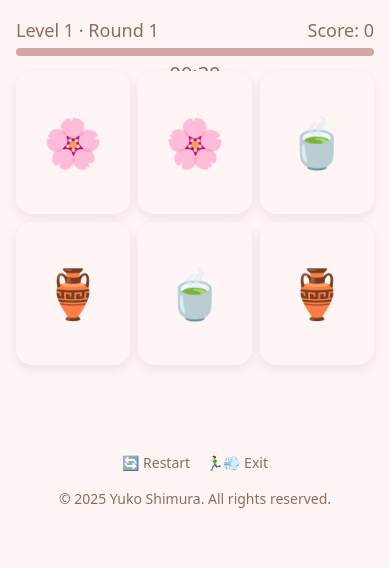
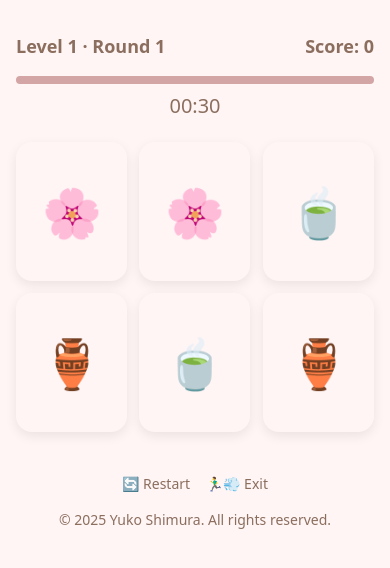
Before and after one commit to yuks77/memory-match-game, a React (Vite) app: page /start in a window 390 px wide. Both pictures are taken after typing "Sample" into the empty fields and a click on the button "Begin Round 1". Shown: the top 568 px of the page. Built offline with nearby package versions, Linux system fonts and the light colour scheme.

Commit message:
UI/UX improvements: Responsive font sizes, better card positioning, improved spacing, and background fixes

```diff
--- a/src/App.tsx
+++ b/src/App.tsx
@@ -14,6 +14,7 @@ const TestGameComplete = () => {
 function App() {
   return (
     <Router>
+      <div className="min-h-screen h-full">
         <Routes>
           <Route path="/" element={<Home />} />
           <Route path="/start" element={<UsernameInput />} />
@@ -21,6 +22,7 @@ function App() {
           <Route path="/test-complete" element={<TestGameComplete />} />
           <Route path="/leaderboard" element={<Leaderboard />} />
         </Routes>
+      </div>
     </Router>
   )
 }
--- a/src/index.css
+++ b/src/index.css
@@ -9,24 +9,21 @@ html, body, #root {
   height: 100%;
 }
 
+html {
+  background-color: #FFF5F5;
+}
+
+body {
+  background-color: #FFF5F5;
+}
+
 #root {
   display: flex;
   flex-direction: column;
+  background-color: #FFF5F5;
 }
 
 @layer utilities {
-  .perspective-1000 {
-    perspective: 1000px;
-  }
-
-  .transform-style-preserve-3d {
-    transform-style: preserve-3d;
-  }
-
-  .backface-hidden {
-    backface-visibility: hidden;
-  }
-
   .rotate-y-180 {
     transform: rotateY(180deg);
   }
--- a/src/pages/Game.tsx
+++ b/src/pages/Game.tsx
@@ -37,7 +37,7 @@ const Game = ({ testMode }: GameProps) => {
 
   const [cards, setCards] = useState<CardType[]>([]);
   const [matchedPairs, setMatchedPairs] = useState<number>(0);
-  const [timeLeft, setTimeLeft] = useState<number>(LEVEL_CONFIG[1].time);
+  const [timeLeft, setTimeLeft] = useState<number>(LEVEL_CONFIG[(currentLevel || 1) as 1 | 2 | 3].time);
   const [score, setScore] = useState<number>(isRestart ? currentScore : 0);
   const [gameStarted, setGameStarted] = useState<boolean>(false);
   const [level, setLevel] = useState<number>(isRestart ? currentLevel : 1);
@@ -53,18 +53,17 @@ const Game = ({ testMode }: GameProps) => {
     return `${String(mins).padStart(2, '0')}:${String(secs).padStart(2, '0')}`;
   };
 
-  // Calculate progress bar width
-  const getProgressWidth = () => {
-    const currentLevel = LEVEL_CONFIG[level as keyof typeof LEVEL_CONFIG];
-    return `${(timeLeft / currentLevel.time) * 100}%`;
-  };
-
   useEffect(() => {
     const username = localStorage.getItem('currentPlayer');
     if (!username) {
       navigate('/start');
     }
   }, [navigate]);
+
+  // Reset timer when level or round changes
+  useEffect(() => {
+    setTimeLeft(LEVEL_CONFIG[level as keyof typeof LEVEL_CONFIG].time);
+  }, [level, round]);
 
   // Initialize cards for current level
   const initializeCards = useCallback(() => {
@@ -85,6 +84,7 @@ const Game = ({ testMode }: GameProps) => {
     setGameStarted(false);
     setShowTimeUpModal(false);
     setShowRoundCompleteModal(false);
+    setTimeLeft(currentLevel.time); // Reset timer when cards are initialized
   }, [level]);
 
   // Start new round
@@ -96,17 +96,20 @@ const Game = ({ testMode }: GameProps) => {
       setGameStarted(true);
     }, 3000);
 
-    return () => clearTimeout(previewTimer);
+    return () => {
+      clearTimeout(previewTimer);
+      setGameStarted(false); // Ensure game is stopped when unmounting
+    };
   }, [level, round, initializeCards]);
 
   // Game timer
   useEffect(() => {
-    if (!gameStarted || timeLeft <= 0) return;
+    let timer: number;
 
-    const timer = setInterval(() => {
+    if (gameStarted && timeLeft > 0) {
+      timer = window.setInterval(() => {
         setTimeLeft(time => {
           if (time <= 1) {
-          clearInterval(timer);
             setShowTimeUpModal(true);
             setGameStarted(false);
             return 0;
@@ -114,9 +117,14 @@ const Game = ({ testMode }: GameProps) => {
           return time - 1;
         });
       }, 1000);
+    }
 
-    return () => clearInterval(timer);
-  }, [gameStarted, timeLeft]);
+    return () => {
+      if (timer) {
+        window.clearInterval(timer);
+      }
+    };
+  }, [gameStarted]);
 
   // Handle card click
   const handleCardClick = (clickedId: number) => {
@@ -208,7 +216,9 @@ const Game = ({ testMode }: GameProps) => {
     navigate('/leaderboard');
   };
 
+  // Handle restart
   const handleTryAgain = () => {
+    setGameStarted(false); // Stop the current timer
     // Construct URL with current state as parameters
     const params = new URLSearchParams({
       restart: 'true',
@@ -222,41 +232,33 @@ const Game = ({ testMode }: GameProps) => {
   };
 
   return (
-    <div className="min-h-screen bg-[#FFF5F5] flex flex-col items-center">
-      <div className="w-full max-w-xl flex flex-col px-4 pt-4">
+    <div className="min-h-screen h-full flex flex-col items-center py-8 md:py-12">
       {/* Header */}
-        <div className="flex justify-between items-center">
-          <div className="text-[#8B6E5E] text-lg font-medium">
-            Level {level} · Round {round}
-          </div>
-          <div className="text-[#8B6E5E] text-lg font-medium">
-            Score: {score}
+      <div className="w-full max-w-xl px-4">
+        <div className="flex justify-between items-center text-lg md:text-2xl font-semibold text-[#8B6E5E] mb-4">
+          <div>Level {level} · Round {round}</div>
+          <div>Score: {score}</div>
         </div>
       </div>
 
-        {/* Progress Bar */}
-        <div className="w-full h-2 bg-[#F5E6E6] rounded-full overflow-hidden mt-1">
+      {/* Timer Bar */}
+      <div className="w-full max-w-xl px-4 mb-2">
+        <div className="h-2 bg-white rounded-full overflow-hidden">
           <div
             className="h-full bg-[#D4A5A5] transition-all duration-1000 ease-linear"
-            style={{ width: getProgressWidth() }}
+            style={{ width: `${(timeLeft / LEVEL_CONFIG[level as 1 | 2 | 3].time) * 100}%` }}
           />
+        </div>
       </div>
 
       {/* Timer */}
-        <div className="text-center text-[#8B6E5E] text-xl font-medium mt-1">
+      <div className="text-center text-[#8B6E5E] text-xl font-medium mb-4">
         {formatTime(timeLeft)}
       </div>
 
-        {/* Game Grid */}
-        <div className={`grid ${
-          level === 1 ? 'grid-cols-3' :
-          level === 2 ? 'grid-cols-4' :
-          'grid-cols-5'
-        } gap-2 mt-2 ${
-          level === 1 ? '-translate-y-24' :
-          level === 2 ? '-translate-y-16' :
-          '-translate-y-12'
-        }`}>
+      {/* Cards Grid */}
+      <div className="w-full max-w-xl px-4 -mt-16 md:-mt-20">
+        <div className="grid grid-cols-3 gap-3 md:gap-4">
           {cards.map(card => (
             <Card
               key={card.id}
@@ -267,9 +269,10 @@ const Game = ({ testMode }: GameProps) => {
             />
           ))}
         </div>
+      </div>
 
       {/* Footer */}
-        <div className="text-[#8B6E5E] text-sm text-center mt-16">
+      <div className="text-[#8B6E5E] text-sm text-center mt-28 md:mt-36">
         <div className="flex justify-center space-x-4 mb-4">
           <button
             onClick={handleTryAgain}
@@ -285,7 +288,6 @@ const Game = ({ testMode }: GameProps) => {
           </Link>
         </div>
         <div>© 2025 Yuko Shimura. All rights reserved.</div>
-        </div>
       </div>
 
       {/* Round Complete Modal */}
--- a/src/pages/Home.tsx
+++ b/src/pages/Home.tsx
@@ -6,14 +6,14 @@ const Home = () => {
       {/* Main Content */}
       <div className="flex-1 flex flex-col items-center justify-center space-y-6 w-full max-w-md px-4">
         {/* Title with Emojis */}
-        <h1 className="text-5xl font-bold text-[#8B6E5E] flex items-center">
-          <span className="text-3xl">🌸</span>
+        <h1 className="text-4xl md:text-5xl font-bold text-[#8B6E5E] flex items-center">
+          <span className="text-2xl md:text-3xl">🌸</span>
           Memory Match
-          <span className="text-3xl">🍵</span>
+          <span className="text-2xl md:text-3xl">🍵</span>
         </h1>
 
         {/* Subtitle */}
-        <p className="text-[#8B6E5E] text-xl text-center">
+        <p className="text-lg md:text-xl text-[#8B6E5E] text-center">
           Match cards and test your memory
         </p>
 
--- a/src/pages/UsernameInput.tsx
+++ b/src/pages/UsernameInput.tsx
@@ -21,13 +21,13 @@ const UsernameInput = () => {
       <div className="flex-1 flex flex-col items-center w-full max-w-md px-4">
         {/* Title Section */}
         <div className="mt-8">
-          <h1 className="text-5xl font-bold text-[#8B6E5E] flex items-center">
-            <span className="text-3xl">🌸</span>
+          <h1 className="text-4xl md:text-5xl font-bold text-[#8B6E5E] flex items-center">
+            <span className="text-2xl md:text-3xl">🌸</span>
             Memory Match
-            <span className="text-3xl">🍵</span>
+            <span className="text-2xl md:text-3xl">🍵</span>
           </h1>
 
-          <p className="text-[#8B6E5E] text-xl text-center mt-2">
+          <p className="text-lg md:text-xl text-[#8B6E5E] text-center mt-2">
             Match cards and test your memory
           </p>
         </div>
@@ -35,8 +35,8 @@ const UsernameInput = () => {
         {/* Username Input Section */}
         <div className="w-full mt-12">
           <div className="text-center space-y-2">
-            <h2 className="text-3xl font-semibold text-[#8B6E5E]">What's your name?</h2>
-            <p className="text-[#8B6E5E] text-xl">Enter a username to appear on the leaderboard</p>
+            <h2 className="text-2xl md:text-3xl font-semibold text-[#8B6E5E]">What's your name?</h2>
+            <p className="text-lg md:text-xl text-[#8B6E5E]">Enter a username to appear on the leaderboard</p>
           </div>
 
           <form onSubmit={handleSubmit} className="space-y-4 mt-6">
```
Lines whose indentation alone changed are shown as unchanged.
